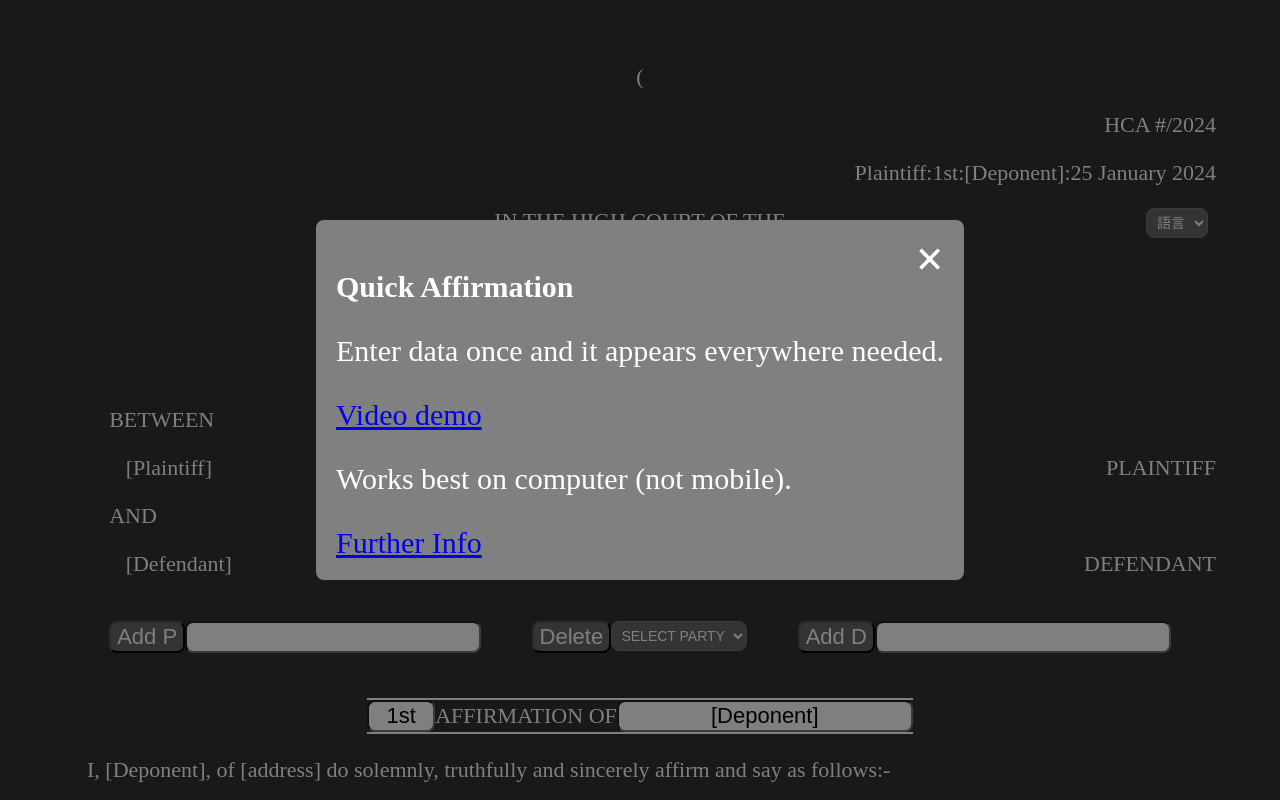
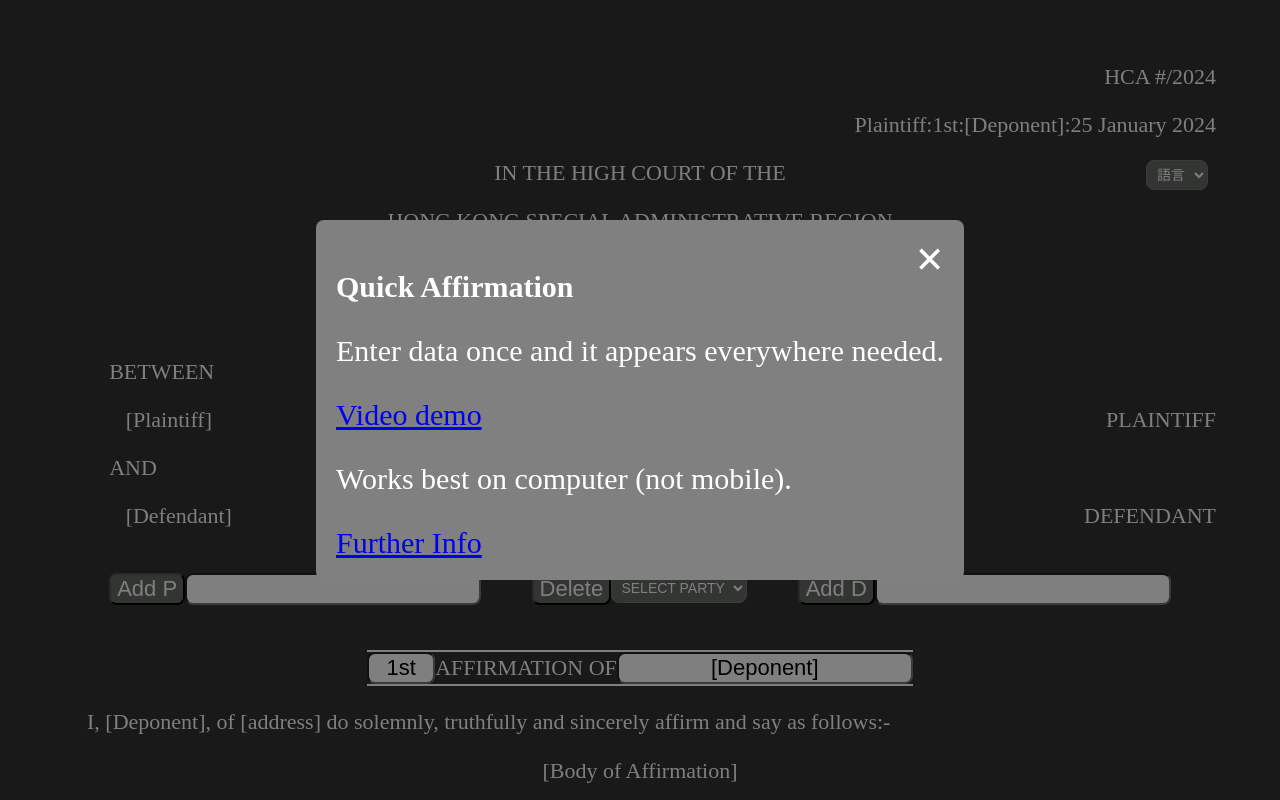
Before and after one commit to 3willows/quickAffirmation, a React (Create React App) app: page / in a window 1280 px wide. Shown: the top 800 px of the page. Built offline with nearby package versions, Linux system fonts and the light colour scheme.

Commit message:
refactor components directory

```diff
--- a/src/App.js
+++ b/src/App.js
@@ -1,50 +1,34 @@
 import "./App.css"
 import React, { useState } from "react"
-import { CourtHeadingInput, CourtHeadingOuput } from "./components/CourtHeading"
-import { CaseType, CaseDigit, CaseYear } from "./components/CaseNumberHeading"
-import { CommonHeadingInput } from "./components/CommonHeadingInput"
-import { AffirmationTitle } from "./components/AffirmationTitleInput"
-import { EndMatters } from "./components/OuputEndMatter"
-import { TopRight } from "./components/TopRight"
-import { Output } from "./components/OverallOutput"
-import { Parties } from "./components/PartiesLogic"
-import { DisplayParties } from "./components/PartiesDisplay"
+import { CourtHeadingOuput } from "./components/CourtHeading"
+import { AffirmationOutput } from "./components/OverallOutput"
 import { formattedDate } from "./components/helpers/TodayDate"
 import { PopUpContent } from "./components/popup/PopUpContent"
-import { AffirmationBody } from "./components/AffirmationBodyInput"
-import { Language } from "./components/Language"
+import { AffirmationInput } from "./components/OverallInput"
 
 const initialPs = []
 const initialDs = []
 
 function App() {
-  // Language
   const [language, setLanguage] = useState("English")
 
-  // Court
   const [court, setCourt] = useState("Court of First Instance")
 
-  //  HCA 123/2024
   const [caseType, setCaseType] = useState("ACTION")
   const [caseDigit, setCaseDigit] = useState("#")
   const [caseYear, setCaseYear] = useState("2024")
 
-  // 1st Affirmation of Ming
-  const [affirmNumber, setAffirmNumber] = useState("1st")
-  const [deponentName, setDeponentName] = useState("[Deponent]")
-
-  //Parties
   const [plaintiffs, setPlaintiffs] = useState(initialPs)
   const [defendants, setDefendants] = useState(initialDs)
 
-  // End matters
+  //Affirmation Specific
+  const [affirmNumber, setAffirmNumber] = useState("1st")
+  const [deponentName, setDeponentName] = useState("[Deponent]")
   const [partyName, setPartyName] = useState("Plaintiff")
   const [date, setDate] = useState(formattedDate)
 
   // choose to show or hide 1 of 2 pages
   const [inputOpen, setInputOpen] = useState(true)
-
-  // handle focus i.e. select all text in box
   const handleFocus = (event) => event.target.select()
 
   return (
@@ -80,7 +64,7 @@ function App() {
         />
       )}
       {!inputOpen && (
-        <Output
+        <AffirmationOutput
           {...{
             caseType,
             caseDigit,
@@ -138,102 +122,3 @@ function ToggleButtons({ inputOpen, setInputOpen }) {
     </div>
   )
 }
-
-function AffirmationInput({
-  caseType,
-  setCaseType,
-  caseDigit,
-  setCaseDigit,
-  caseYear,
-  setCaseYear,
-  affirmNumber,
-  deponentName,
-  date,
-  setDate,
-  partyName,
-  setPartyName,
-  language,
-  setLanguage,
-  court,
-  setCourt,
-  setAffirmNumber,
-  setDeponentName,
-  handleFocus,
-  plaintiffs,
-  defendants,
-  setPlaintiffs,
-  setDefendants,
-}) {
-  return (
-    <div>
-      (
-      <div className="inputComponents">
-        <TopRight
-          {...{
-            caseType,
-            caseDigit,
-            caseYear,
-            affirmNumber,
-            setAffirmNumber,
-            deponentName,
-            date,
-            partyName,
-            language,
-          }}
-        />
-        <Language {...{ language, setLanguage }} />
-        <CommonHeadingInput>
-          <CourtHeadingInput {...{ court, setCourt, language }} />
-          {language === "Chinese" ? (
-            <>
-              <CaseType {...{ caseType, setCaseType, language }} />
-              編號
-              <CaseYear {...{ caseYear, setCaseYear, handleFocus }} />年
-              <CaseDigit {...{ caseDigit, setCaseDigit, handleFocus }} />號
-            </>
-          ) : (
-            <>
-              <CaseType {...{ caseType, setCaseType, language }} />
-              NO.
-              <CaseDigit {...{ caseDigit, setCaseDigit, handleFocus }} />
-              OF
-              <CaseYear {...{ caseYear, setCaseYear, handleFocus }} />
-            </>
-          )}
-        </CommonHeadingInput>
-        <Parties
-          {...{
-            plaintiffs,
-            defendants,
-            setPlaintiffs,
-            setDefendants,
-            language,
-          }}
-        >
-          <DisplayParties {...{ plaintiffs, defendants, language }} />
-        </Parties>
-        <AffirmationTitle
-          {...{
-            affirmNumber,
-            deponentName,
-            setAffirmNumber,
-            setDeponentName,
-            handleFocus,
-            language,
-          }}
-        />
-        <AffirmationBody {...{ deponentName, language }} />
-        <EndMatters
-          {...{
-            partyName,
-            setPartyName,
-            date,
-            setDate,
-            handleFocus,
-            language,
-          }}
-        />
-      </div>
-    </div>
-  )
-}
--- a/src/components/CommonHeadingInput.js
+++ /dev/null
@@ -1,3 +0,0 @@
-export function CommonHeadingInput({ children }) {
-  return <div>{children}</div>
-}
--- /dev/null
+++ b/src/components/OverallInput.js
@@ -0,0 +1,104 @@
+import React from "react"
+import { CourtHeadingInput } from "./CourtHeading"
+import { CaseType, CaseDigit, CaseYear } from "./CaseNumberHeading"
+import { AffirmationTitle } from "./AffirmationTitleInput"
+import { EndMatters } from "./EndMattersInput.js"
+import { TopRight } from "./TopRight"
+import { Parties } from "./PartiesLogic"
+import { DisplayParties } from "./PartiesDisplay"
+import { AffirmationBody } from "./AffirmationBodyInput"
+import { Language } from "./Language"
+
+export function AffirmationInput({
+  caseType,
+  setCaseType,
+  caseDigit,
+  setCaseDigit,
+  caseYear,
+  setCaseYear,
+  affirmNumber,
+  deponentName,
+  date,
+  setDate,
+  partyName,
+  setPartyName,
+  language,
+  setLanguage,
+  court,
+  setCourt,
+  setAffirmNumber,
+  setDeponentName,
+  handleFocus,
+  plaintiffs,
+  defendants,
+  setPlaintiffs,
+  setDefendants,
+}) {
+  return (
+    <div className="inputComponents">
+      <TopRight
+        {...{
+          caseType,
+          caseDigit,
+          caseYear,
+          affirmNumber,
+          setAffirmNumber,
+          deponentName,
+          date,
+          partyName,
+          language,
+        }}
+      />
+      <Language {...{ language, setLanguage }} />
+        <CourtHeadingInput {...{ court, setCourt, language }} />
+        {language === "Chinese" ? (
+          <>
+            <CaseType {...{ caseType, setCaseType, language }} />
+            編號
+            <CaseYear {...{ caseYear, setCaseYear, handleFocus }} />年
+            <CaseDigit {...{ caseDigit, setCaseDigit, handleFocus }} />號
+          </>
+        ) : (
+          <>
+            <CaseType {...{ caseType, setCaseType, language }} />
+            NO.
+            <CaseDigit {...{ caseDigit, setCaseDigit, handleFocus }} />
+            OF
+            <CaseYear {...{ caseYear, setCaseYear, handleFocus }} />
+          </>
+        )}
+      <Parties
+        {...{
+          plaintiffs,
+          defendants,
+          setPlaintiffs,
+          setDefendants,
+          language,
+        }}
+      >
+        <DisplayParties {...{ plaintiffs, defendants, language }} />
+      </Parties>
+      <AffirmationTitle
+        {...{
+          affirmNumber,
+          deponentName,
+          setAffirmNumber,
+          setDeponentName,
+          handleFocus,
+          language,
+        }}
+      />
+      <AffirmationBody {...{ deponentName, language }} />
+      <EndMatters
+        {...{
+          partyName,
+          setPartyName,
+          date,
+          setDate,
+          handleFocus,
+          language,
+        }}
+      />
+    </div>
+  )
+}
--- a/src/components/OverallOutput.js
+++ b/src/components/OverallOutput.js
@@ -1,8 +1,8 @@
-import { Backsheet } from "./Backsheet"
+import { Backsheet } from "./BacksheetOutput"
 import { AffirmationBody } from "./AffirmationBodyOutput"
 import { CommonHeading } from "./CommonHeadingOutput"
 
-export function Output({
+export function AffirmationOutput({
   caseType,
   caseDigit,
   caseYear,
```
Also changed, not shown: src/components/BacksheetOutput.js (renamed from src/components/Backsheet.js), src/components/EndMattersInput.js (renamed from src/components/OuputEndMatter.js).
